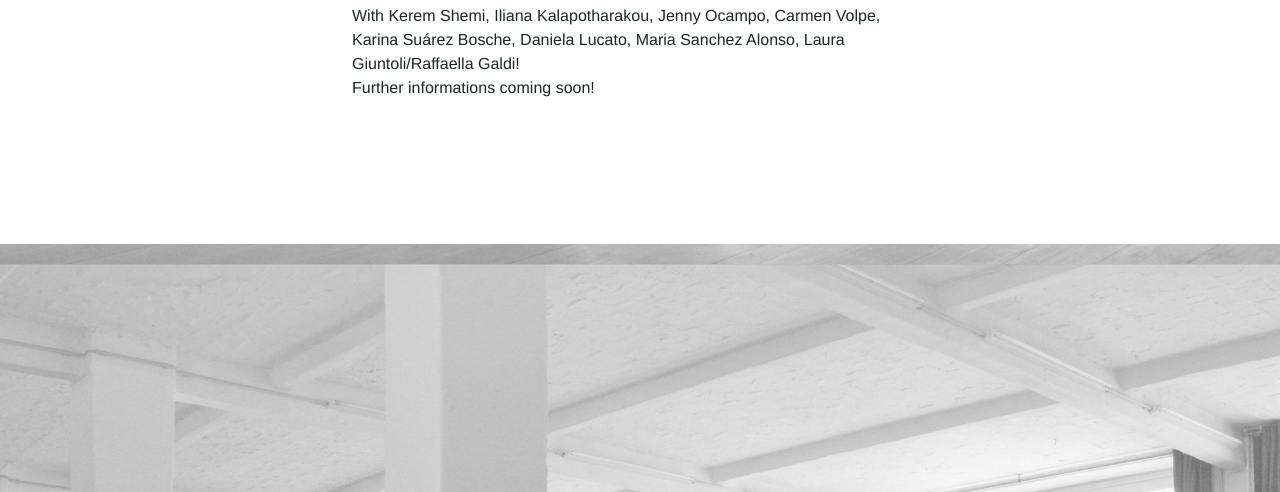
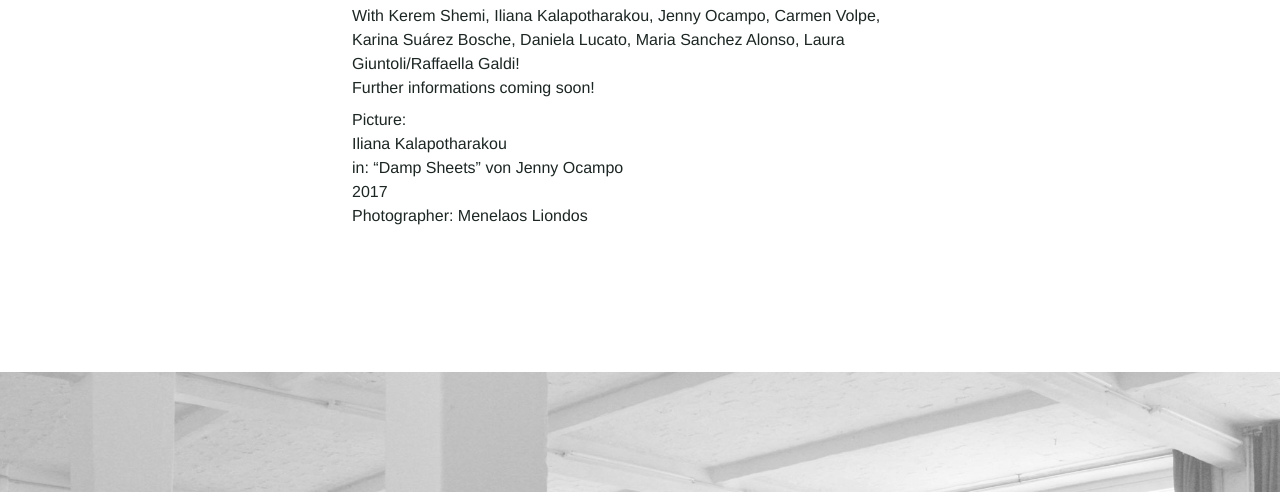
Before and after one commit to Kriesse/urbanraum, a Jekyll site: the page built from _events/2018-06-10-sunday-solos.md, in a window 1280 px wide. Shown: the part 724-1216 px from the top of the page. Built offline with Jekyll 4.4.1, drawn with Linux system fonts in a browser that asks for light colours; nearby versions of some CDN libraries.

Commit message:
Update 2018-06-10-sunday-solos.md

```diff
--- a/_events/2018-06-10-sunday-solos.md
+++ b/_events/2018-06-10-sunday-solos.md
@@ -26,8 +26,20 @@ description_en: |
   With  Kerem Shemi, Iliana Kalapotharakou, Jenny Ocampo, Carmen Volpe, Karina Suárez Bosche, Daniela Lucato, Maria Sanchez Alonso, Laura Giuntoli/Raffaella Galdi!
   Further informations coming soon!
 
+  Picture:
+  Iliana Kalapotharakou
+  in: "Damp Sheets" von Jenny Ocampo
+  2017
+  Photographer: Menelaos Liondos
+
 description_de: |
   12.00 & 15.00!
   Mit Kerem Shemi, Iliana Kalapotharakou, Jenny Ocampo, Carmen Volpe, Karina Suárez Bosche, Daniela Lucato, Maria Sanchez Alonso, Laura Giuntoli/Raffaella Galdi!
   Weitere Informationen in Kürze!
+
+  Foto:
+  Iliana Kalapotharakou
+  in: "Damp Sheets" von Jenny Ocampo
+  2017
+  Fotograf: Menelaos Liondos
 ---
```
